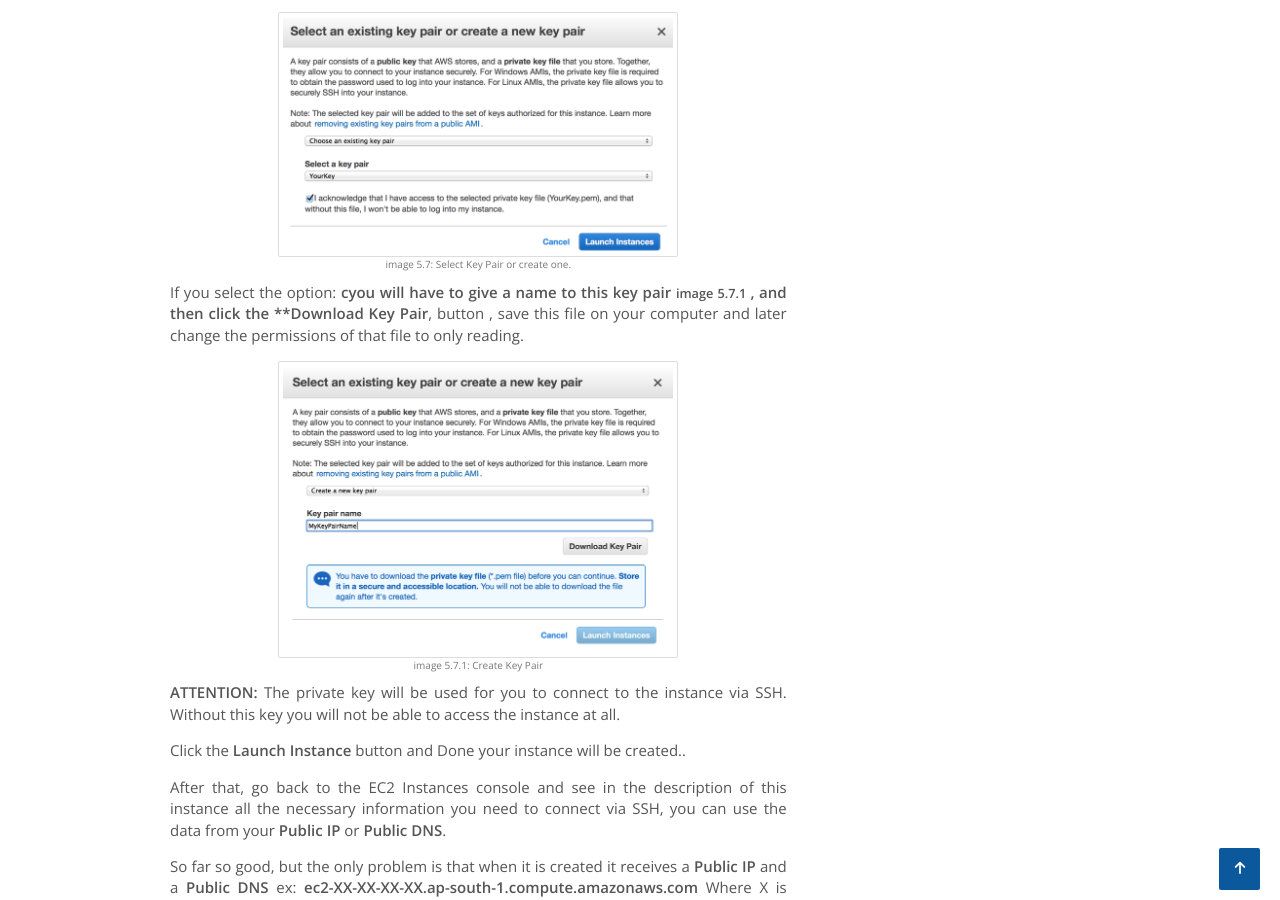
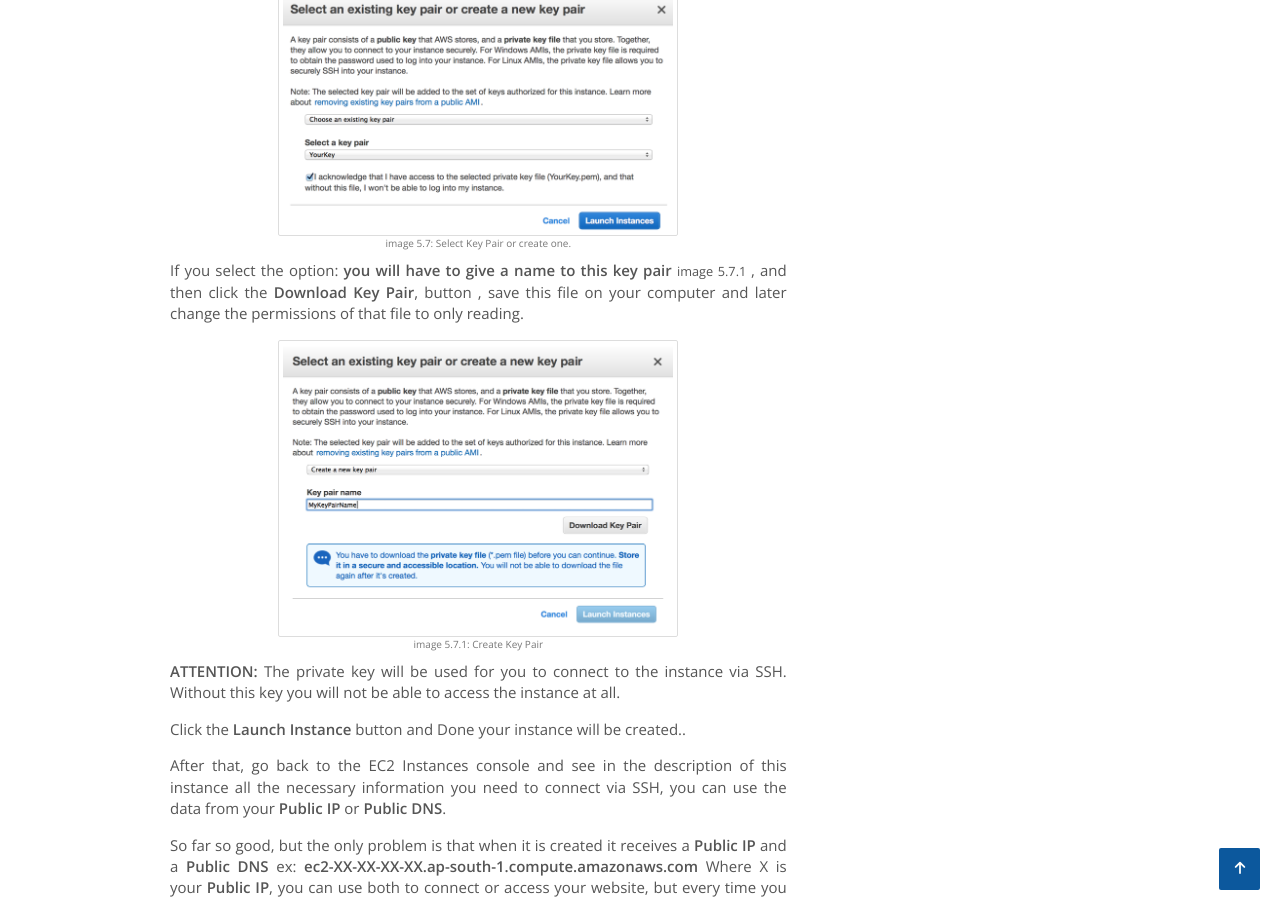
Before and after one commit to shashank34/shashank.github.io, a Jekyll site: the page built from _source/blog/_posts/2020-06-17-create-instance-aws.md, in a window 1280 px wide and 900 px high, scrolled down 5115 px. Built offline with Jekyll 4.4.1, drawn with Linux system fonts in a browser that asks for light colours; comment, search, counter and statistics services are not loaded; some of the changed text lies outside the part shown.

Commit message:
blog changes with link parmas

```diff
--- a/_source/blog/_posts/2020-06-17-create-instance-aws.md
+++ b/_source/blog/_posts/2020-06-17-create-instance-aws.md
@@ -41,7 +41,7 @@
 
 - Having an [Amazon AWS][signup] account, I assume you have already created it, and that you are already logged in with your credentials on [AWS console][console].
 - Understand how to connect to a remote server via SSH.
-- Have[Putty][putty] installed (Windows users only).
+- Have [Putty][putty] installed (Windows users only).
 
 3. Select a region
 -------------------------
@@ -170,7 +170,7 @@
 <span>image 5.7: Select Key Pair or create one.</span>
 </div>
 
-If you select the option: **cyou will have to give a name to this key pair <small> image 5.7.1 </small> , and then click the **Download Key Pair**, button , save this file on your computer and later change the permissions of that file to only reading.
+If you select the option: **you will have to give a name to this key pair** <small> image 5.7.1 </small> , and then click the **Download Key Pair**, button , save this file on your computer and later change the permissions of that file to only reading.
 
 <div class="img-wrap text-center">
 <img src="/images/aws/step-7.1.png" alt="" class="img-thumbnail" width="400">
```
Also changed, not shown: other parts of _source/blog/_posts/2020-06-17-create-instance-aws.md (+1 -1 lines).
